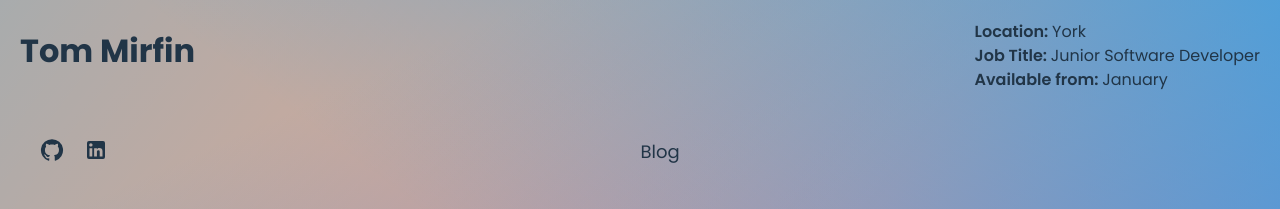
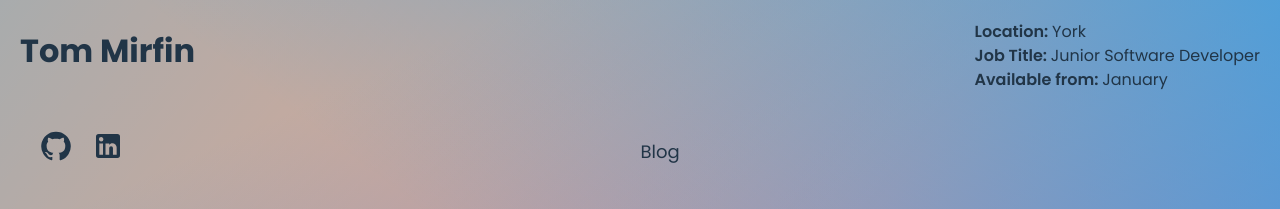
Before and after one commit to TomMirfin/TomMirfin.github.io, a React (Vite) app: page / in a window 1280 px wide. Shown: the top 209 px of the page. Built offline with nearby package versions, Linux system fonts and the light colour scheme.

Commit message:
adjusted some styling

```diff
--- a/src/Components/Nav.jsx
+++ b/src/Components/Nav.jsx
@@ -16,12 +16,12 @@ function Nav() {
       <ul className="nav-title">
         <li>
           <a href="https://github.com/TomMirfin" target="_blank">
-            <GitHubIcon />
+            <GitHubIcon style={{ fontSize: "xx-large" }} />
           </a>
         </li>
         <li>
           <a href="https://www.linkedin.com/in/tom-mirfin/" target="_blank">
-            <LinkedInIcon />
+            <LinkedInIcon style={{ fontSize: "xx-large" }} />
           </a>
         </li>
         <li>
```
